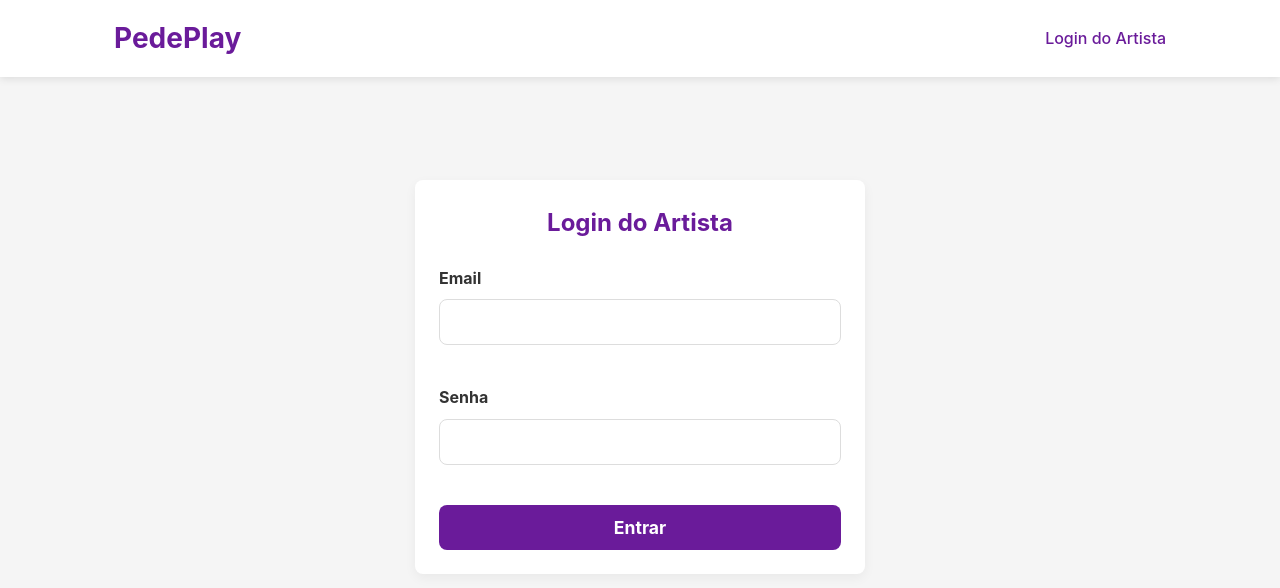
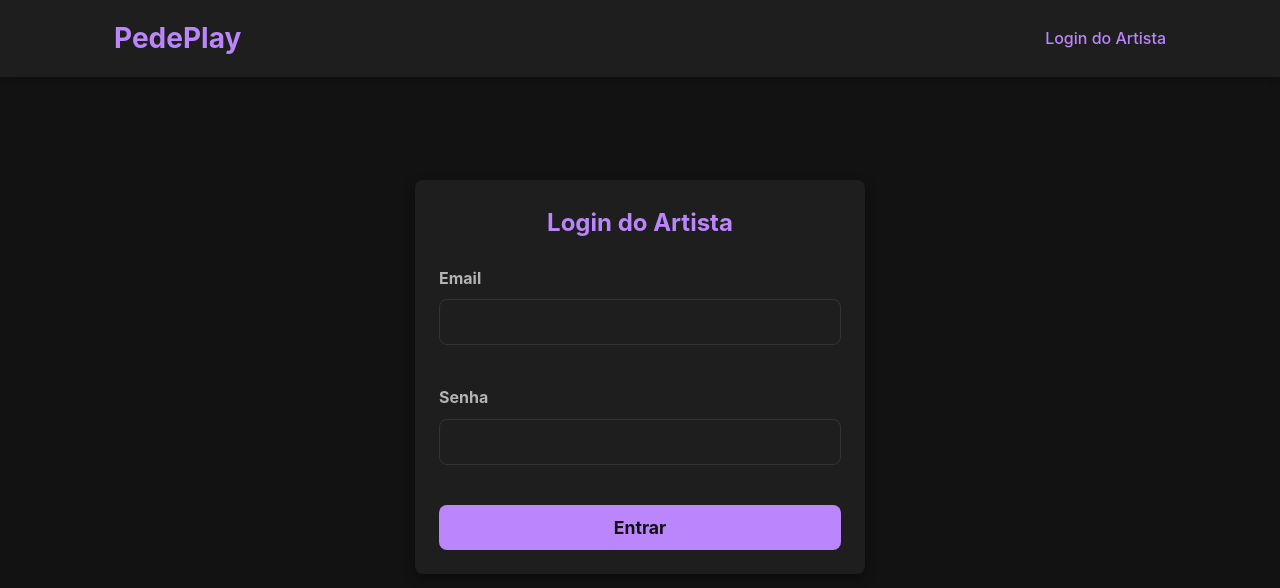
Before and after one commit to matteusmoreno/pedeplay-frontend, a React (Create React App) app: page /login in a window 1280 px wide. Shown: the top 588 px of the page. Built offline with nearby package versions, Linux system fonts and the light colour scheme.

Commit message:
update global style

```diff
--- a/src/assets/styles/global.css
+++ b/src/assets/styles/global.css
@@ -1,13 +1,34 @@
+/* * ========================================
+ * ARQUIVO: src/assets/styles/global.css
+ * ========================================
+ */
+
 :root {
-    --primary-color: #6a1b9a;
-    /* Roxo */
+    /* Paleta Dark Mode */
+    --primary-color: #BB86FC;
+    /* Roxo mais vibrante para o modo escuro */
     --secondary-color: #fdd835;
-    /* Amarelo */
-    --background-color: #f5f5f5;
-    --text-color: #333;
-    --card-bg: #ffffff;
+    /* Amarelo (mantido) */
+    --background-color: #121212;
+    /* Fundo principal (preto suave) */
+    --text-color: #E0E0E0;
+    /* Texto principal (branco suave) */
+    --text-secondary: #B3B3B3;
+    /* Texto secundário (cinza claro) */
+    --card-bg: #1E1E1E;
+    /* Fundo de cards e inputs (cinza escuro) */
+    --border-color: #333333;
+    /* Cor da borda */
+
+    /* Cores de Ação */
+    --color-success: #43a047;
+    --color-danger: #e53935;
+    --color-warning: #fbc02d;
+
+    /* Estilos reaproveitáveis */
     --border-radius: 8px;
-    --box-shadow: 0 4px 12px rgba(0, 0, 0, 0.05);
+    --box-shadow: 0 4px 12px rgba(0, 0, 0, 0.4);
+    /* Sombra sutil para modo escuro */
 }
 
 * {
@@ -16,6 +37,10 @@
     padding: 0;
     font-family: -apple-system, BlinkMacSystemFont, 'Segoe UI', Roboto, Oxygen,
         Ubuntu, Cantarell, 'Open Sans', 'Helvetica Neue', sans-serif;
+
+    /* Suavização de fonte */
+    -webkit-font-smoothing: antialiased;
+    -moz-osx-font-smoothing: grayscale;
 }
 
 body {
@@ -30,6 +55,7 @@ body {
     padding: 0 1.5rem;
 }
 
+/* --- ESTILOS DE BOTÃO --- */
 button {
     cursor: pointer;
     padding: 0.75rem 1.5rem;
@@ -42,11 +68,13 @@ button {
 
 .btn-primary {
     background-color: var(--primary-color);
-    color: white;
+    color: #121212;
+    /* Texto escuro para botões roxos claros */
 }
 
 .btn-primary:hover {
-    background-color: #4a148c;
+    background-color: #a050f5;
+    /* Um pouco mais claro no hover */
 }
 
 .btn-secondary {
@@ -59,7 +87,7 @@ button {
 }
 
 .btn-danger {
-    background-color: #e53935;
+    background-color: var(--color-danger);
     color: white;
 }
 
@@ -68,7 +96,7 @@ button {
 }
 
 .btn-success {
-    background-color: #43a047;
+    background-color: var(--color-success);
     color: white;
 }
 
@@ -76,7 +104,7 @@ button {
     background-color: #2e7d32;
 }
 
-
+/* --- ESTILOS DE FORMULÁRIO E CARD --- */
 input[type="text"],
 input[type="email"],
 input[type="password"],
@@ -85,9 +113,29 @@ textarea {
     width: 100%;
     padding: 0.75rem;
     margin-bottom: 1rem;
-    border: 1px solid #ddd;
+    border: 1px solid var(--border-color);
+    /* Borda escura */
     border-radius: var(--border-radius);
     font-size: 1rem;
+    background-color: var(--card-bg);
+    /* Fundo do input */
+    color: var(--text-color);
+    /* Texto do input */
+}
+
+input::placeholder,
+textarea::placeholder {
+    color: var(--text-secondary);
+    /* Cor do placeholder */
+    opacity: 0.7;
+}
+
+input:focus,
+textarea:focus {
+    outline: none;
+    border-color: var(--primary-color);
+    box-shadow: 0 0 0 2px rgba(187, 134, 252, 0.3);
+    /* Sombra de foco roxa */
 }
 
 textarea {
@@ -111,4 +159,6 @@ textarea {
     display: block;
     font-weight: bold;
     margin-bottom: 0.5rem;
+    color: var(--text-secondary);
+    /* Cor do label */
 }
--- a/src/components/Header/Header.css
+++ b/src/components/Header/Header.css
@@ -1,6 +1,12 @@
+/* * ========================================
+ * ARQUIVO: src/components/Header/Header.css
+ * ========================================
+ */
+
 .header {
     background-color: var(--card-bg);
-    box-shadow: 0 2px 8px rgba(0, 0, 0, 0.1);
+    /* Sombra mais clara para destacar no fundo escuro */
+    box-shadow: 0 2px 8px rgba(0, 0, 0, 0.3);
     padding: 1rem 0;
     position: sticky;
     top: 0;
@@ -31,7 +37,8 @@
 
 .header-welcome {
     font-style: italic;
-    color: #555;
+    color: var(--text-secondary);
+    /* Corrigido de #555 */
 }
 
 .header-link {
--- a/src/components/SongRequestCard/SongRequestCard.css
+++ b/src/components/SongRequestCard/SongRequestCard.css
@@ -1,3 +1,8 @@
+/* * ========================================
+ * ARQUIVO: src/components/SongRequestCard/SongRequestCard.css
+ * ========================================
+ */
+
 .song-request-card {
     border-left: 5px solid var(--primary-color);
     background-color: var(--card-bg);
@@ -10,18 +15,18 @@
 
 /* Estilos por status */
 .song-request-card.pending {
-    border-left-color: #fbc02d;
+    border-left-color: var(--color-warning);
     /* Amarelo */
 }
 
 .song-request-card.played {
-    border-left-color: #43a047;
+    border-left-color: var(--color-success);
     /* Verde */
     opacity: 0.7;
 }
 
 .song-request-card.canceled {
-    border-left-color: #e53935;
+    border-left-color: var(--color-danger);
     /* Vermelho */
     opacity: 0.6;
 }
@@ -38,22 +43,29 @@
 
 .song-artist {
     font-size: 1.1rem;
-    color: #555;
+    color: var(--text-secondary);
+    /* Corrigido de #555 */
     font-style: italic;
 }
 
 .client-message {
-    background-color: #f9f9f9;
-    border: 1px dashed #eee;
+    background-color: #2a2a2a;
+    /* Corrigido de #f9f9f9 */
+    border: 1px dashed var(--border-color);
+    /* Corrigido de #eee */
     padding: 1rem;
     border-radius: var(--border-radius);
     margin-bottom: 1rem;
     font-style: italic;
+    color: var(--text-secondary);
+    /* Garante que o texto da mensagem seja legível */
 }
 
 .client-message strong {
     display: block;
     font-style: normal;
+    color: var(--text-color);
+    /* Texto em negrito com mais destaque */
 }
 
 .card-footer {
@@ -61,13 +73,14 @@
     justify-content: space-between;
     align-items: center;
     font-size: 0.9rem;
-    color: #777;
+    color: var(--text-secondary);
+    /* Corrigido de #777 */
 }
 
 .tip-amount {
     font-weight: bold;
-    color: #00796b;
-    /* Verde escuro para gorjeta */
+    color: #80CBC4;
+    /* Verde claro para gorjeta (legível) */
 }
 
 .request-status {
@@ -79,6 +92,7 @@
     display: flex;
     gap: 1rem;
     margin-top: 1.5rem;
-    border-top: 1px solid #eee;
+    border-top: 1px solid var(--border-color);
+    /* Corrigido de #eee */
     padding-top: 1.5rem;
 }
--- a/src/index.css
+++ /dev/null
@@ -1,13 +0,0 @@
-body {
-  margin: 0;
-  font-family: -apple-system, BlinkMacSystemFont, 'Segoe UI', 'Roboto', 'Oxygen',
-    'Ubuntu', 'Cantarell', 'Fira Sans', 'Droid Sans', 'Helvetica Neue',
-    sans-serif;
-  -webkit-font-smoothing: antialiased;
-  -moz-osx-font-smoothing: grayscale;
-}
-
-code {
-  font-family: source-code-pro, Menlo, Monaco, Consolas, 'Courier New',
-    monospace;
-}
--- a/src/pages/LoginPage/LoginPage.css
+++ b/src/pages/LoginPage/LoginPage.css
@@ -1,3 +1,8 @@
+/* * ========================================
+ * ARQUIVO: src/pages/LoginPage/LoginPage.css
+ * ========================================
+ */
+
 .login-container {
     display: flex;
     justify-content: center;
@@ -22,9 +27,12 @@
 }
 
 .login-error {
-    color: #c62828;
-    background-color: #ffebee;
+    color: #ffcdd2;
+    /* Texto do erro (vermelho claro) */
+    background-color: #3e1010;
+    /* Fundo do erro (vermelho escuro) */
     border: 1px solid #c62828;
+    /* Borda vermelha */
     padding: 1rem;
     border-radius: var(--border-radius);
     margin-bottom: 1rem;
```
Also changed, not shown: src/App.css (deleted, +0 -38 lines).
